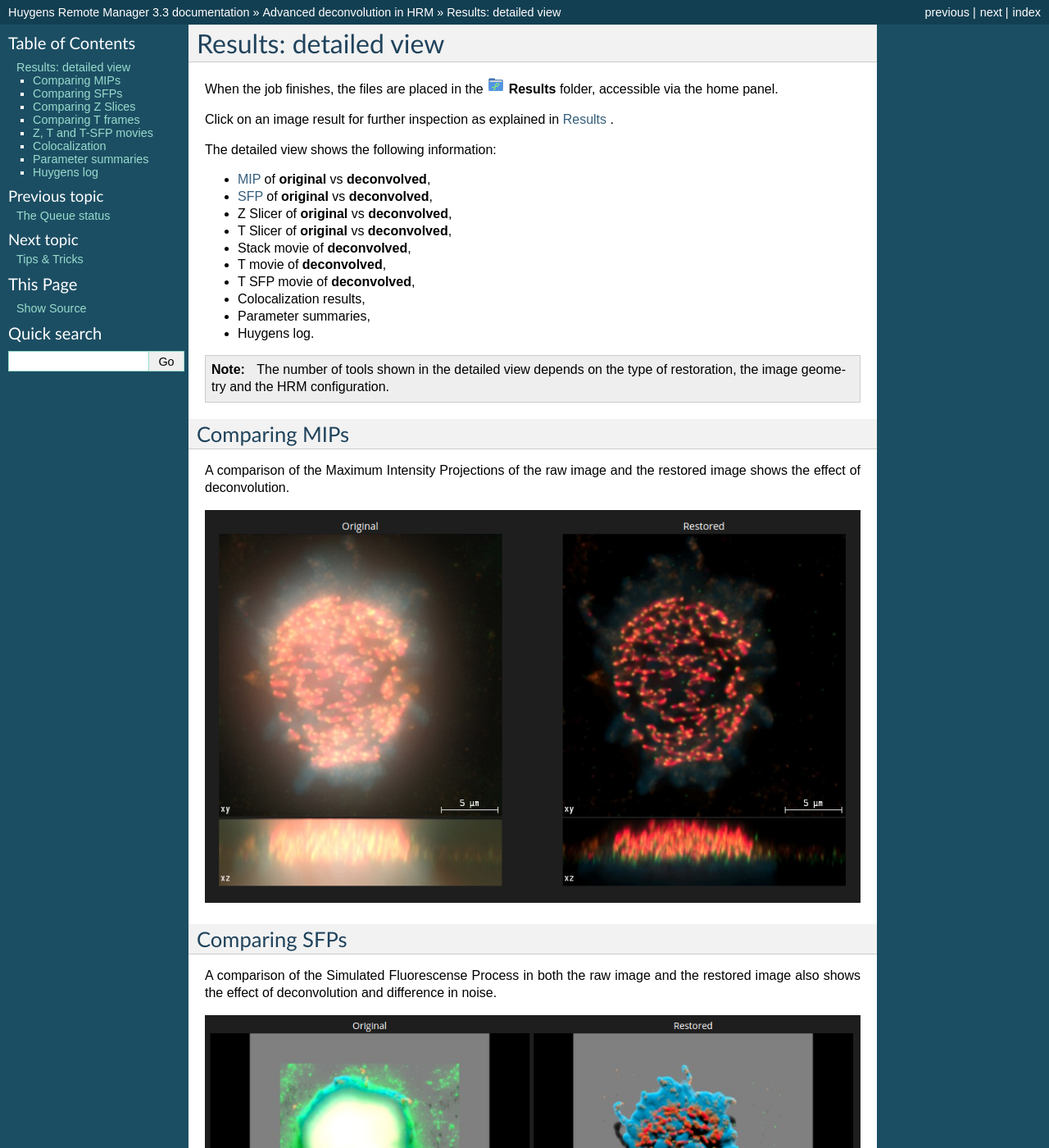
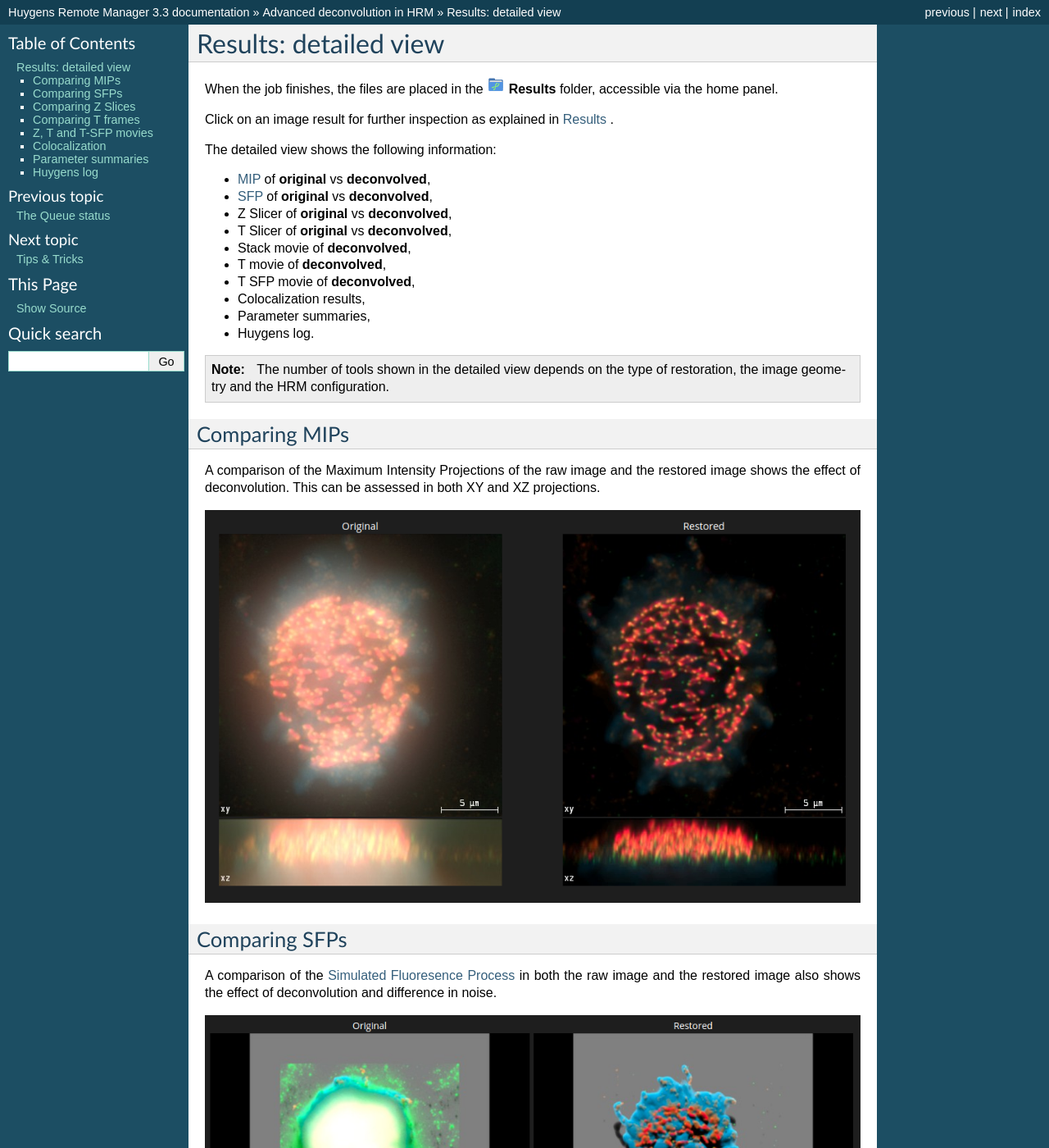
Before and after one commit to aarpon/hrm_docs, a Sphinx documentation site: the page built from docs/user/resultimages.rst, in a window 1280 px wide and 1400 px high. Shown: the whole window at 82% size. Built offline with Sphinx 7.4.7, drawn with Linux system fonts in a browser that asks for light colours; some of the changed text lies outside the part shown.

Commit message:
Changes in the "Results: detailed view" section.

```diff
--- a/docs/user/global_directives.inc
+++ b/docs/user/global_directives.inc
@@ -106,6 +106,7 @@
 .. |ColocTableScreenshot|        image:: images/ColocTableScreenshot.png
 .. |2DHistogramScreenshot|       image:: images/2DHistogramScreenshot.png
 .. |ParameterSummaryScreenshot|  image:: images/ParameterSummaryScreenshot.png
+.. |ScalingFactorsScreenshot|    image:: images/ScalingFactorsScreenshot.png
 .. |HuygensLogLink|              image:: images/HuygensLogLink.png
 .. |AddOtherFileLink|            image:: images/AddOtherFileLink.png
 .. |Omero22x22|                  image:: images/Omero22x22.png
--- a/docs/user/resultimages.rst
+++ b/docs/user/resultimages.rst
@@ -33,15 +33,17 @@
 ==============
 
 A comparison of the Maximum Intensity Projections of the raw image and the
-restored image shows the effect of deconvolution.
+restored image shows the effect of deconvolution. This can be assessed in both
+XY and XZ projections.
 
 |MIPResultScreenshot|
 
 Comparing SFPs
 ==============
 
-A comparison of the Simulated Fluorescense Process in both the raw image and the
-restored image also shows the effect of deconvolution and difference in noise.
+A comparison of the `Simulated Fluoresence Process <http://www.svi.nl/SFP>`_
+in both the raw image and the restored image also shows the effect of
+deconvolution and difference in noise.
 
 |SFPResultScreenshot|
 
@@ -105,6 +107,12 @@
 Notice that green entries indicate parameters loaded from the image metadata,
 whereas violet entries indicate parameters defined by the user.
 
+If the image had to be scaled to fit in the output file format (some formats
+have very limited dynamic ranges) HRM will show the scaling factors for
+further quantification:
+
+|ScalingFactorsScreenshot|
+
 Huygens log
 ===========
 
```
Also changed, not shown: other parts of docs/user/resultimages.rst (+3 -3 lines), docs/user/images/ScalingFactorsScreenshot.png (added).
